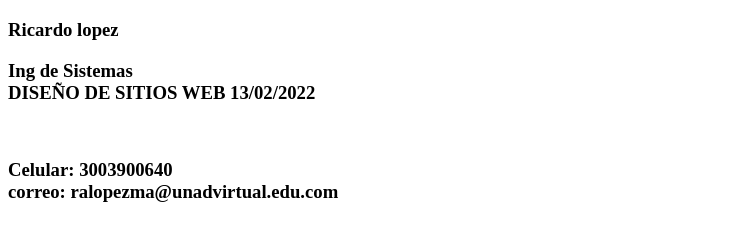
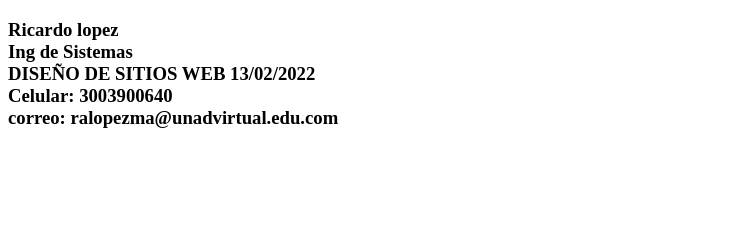
Before and after one commit to rikkar96/DSW-RicardoLopez, a plain HTML site: page index.html in a window 1280 px wide. Shown: the part 87-328 px from the top of the page, without its empty margins (0-745 px from the left). Drawn offline with Linux system fonts and the light colour scheme.

Commit message:
actualizado.html
actulizacion

```diff
--- a/index.html
+++ b/index.html
@@ -10,10 +10,9 @@
      hola mundo
      <h1> Proyecto de sitio web Creado el 2022 16-01 UNAD </h1>
      <h3> Ricardo lopez <br>
-        </h3>
-     <h3> Ing de Sistemas
-         <br> DISEÑO DE SITIOS WEB 13/02/2022 </h3><br>
-     <h3> Celular: 3003900640 <br>
-    correo: ralopezma@unadvirtual.edu.com </h3>
+         Ing de Sistemas<br>
+         DISEÑO DE SITIOS WEB 13/02/2022<br>
+         Celular: 3003900640 <br>
+         correo: ralopezma@unadvirtual.edu.com </h3>
 </body>
 </html>
```
